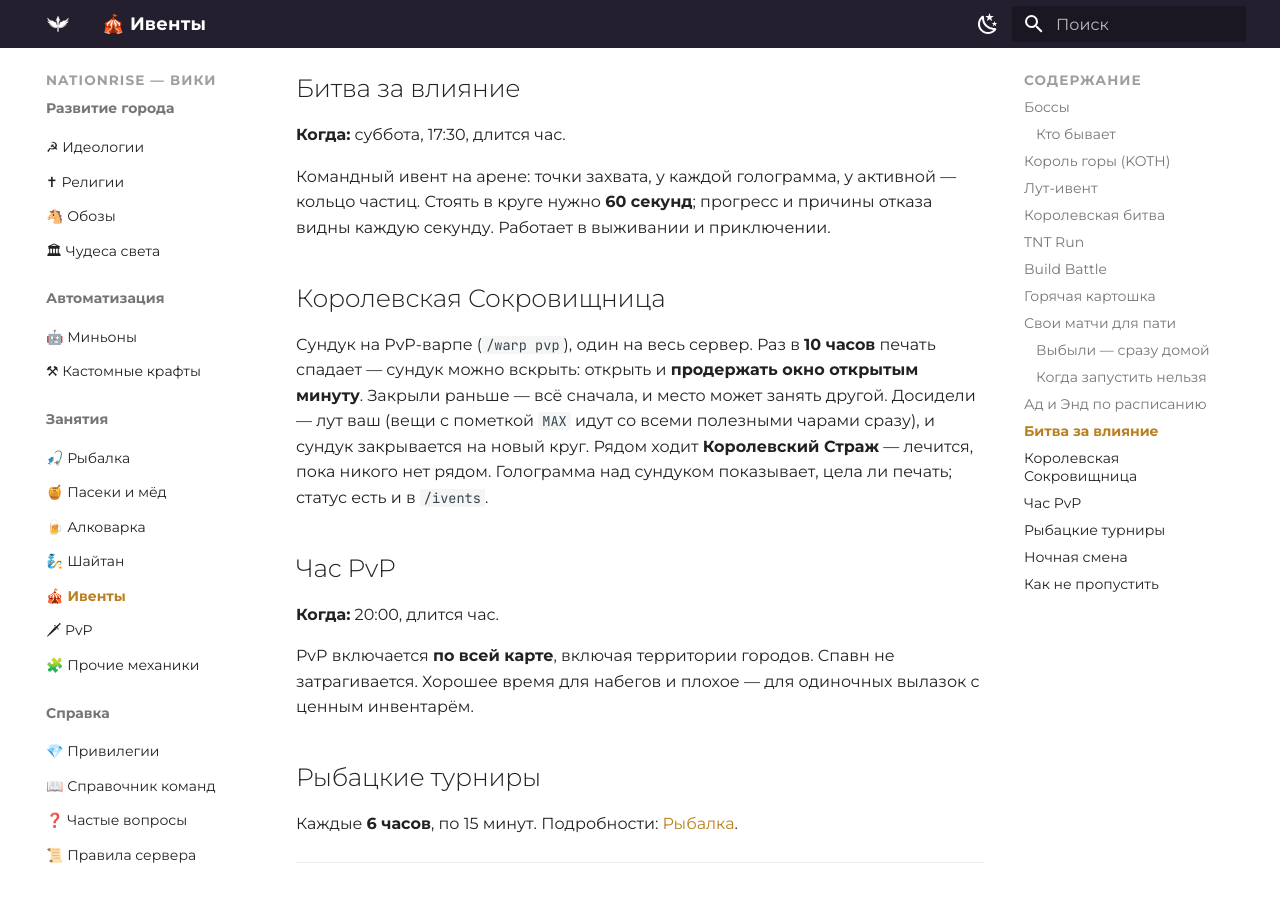
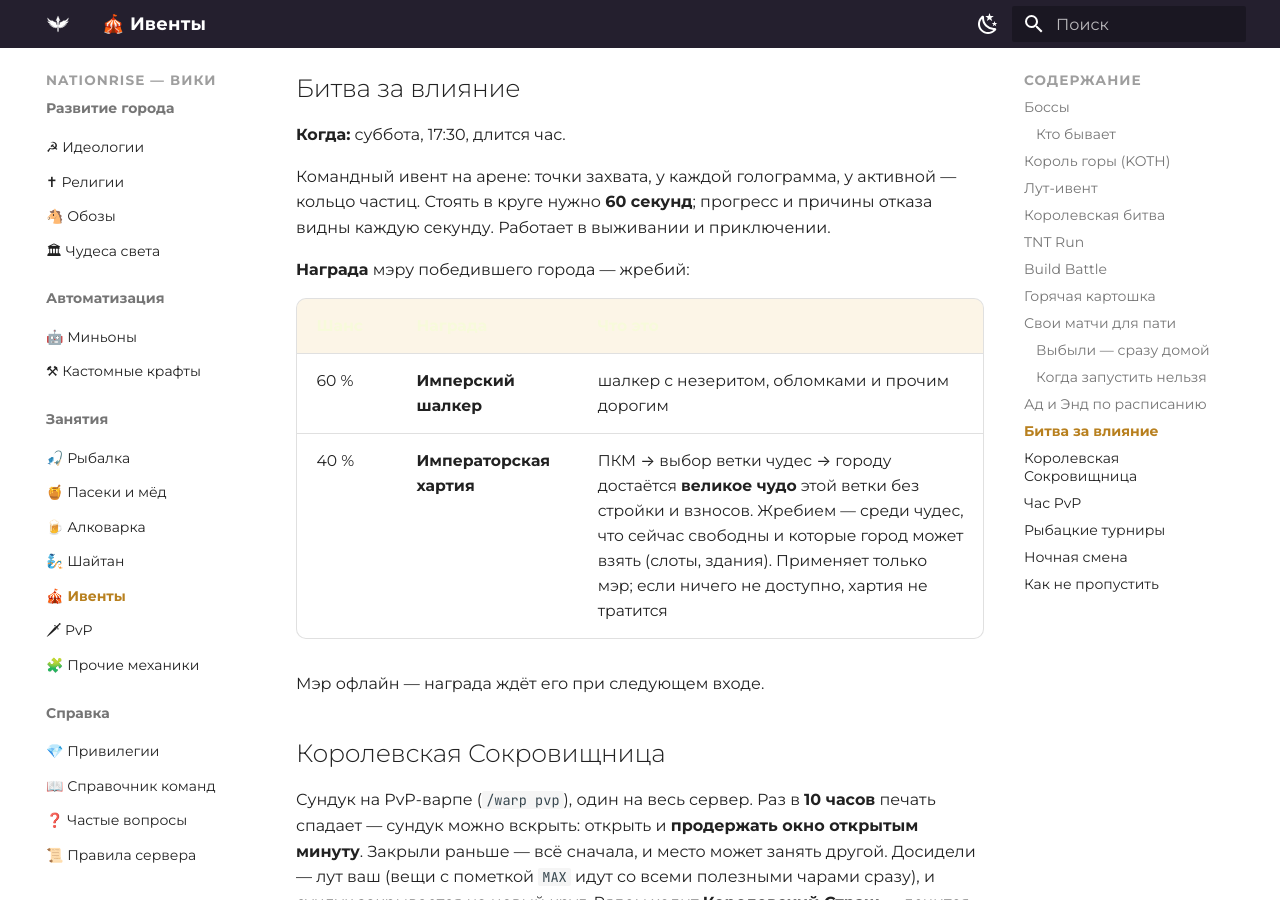
Before and after one commit to zixSSSed/NationRise-Wiki-RU, an MkDocs documentation site: the page built from docs/events.md, in a window 1280 px wide and 900 px high, scrolled down 4669 px. Built offline with MkDocs 1.6.1 and Material for MkDocs 9.7.7, drawn with Linux system fonts in a browser that asks for light colours.

Commit message:
Битва за влияние: награды 60/40, Императорская хартия

```diff
--- a/docs/events.md
+++ b/docs/events.md
@@ -170,6 +170,15 @@ TNT Run, Build Battle и Горячую картошку можно запуст
 Стоять в круге нужно **60 секунд**; прогресс и причины отказа видны каждую секунду.
 Работает в выживании и приключении.
 
+**Награда** мэру победившего города — жребий:
+
+| Шанс | Награда | Что это |
+|---|---|---|
+| 60 % | **Имперский шалкер** | шалкер с незеритом, обломками и прочим дорогим |
+| 40 % | **Императорская хартия** | ПКМ → выбор ветки чудес → городу достаётся **великое чудо** этой ветки без стройки и взносов. Жребием — среди чудес, что сейчас свободны и которые город может взять (слоты, здания). Применяет только мэр; если ничего не доступно, хартия не тратится |
+
+Мэр офлайн — награда ждёт его при следующем входе.
+
 ## Королевская Сокровищница
 
 Сундук на PvP-варпе (`/warp pvp`), один на весь сервер. Раз в **10 часов** печать спадает —
```
